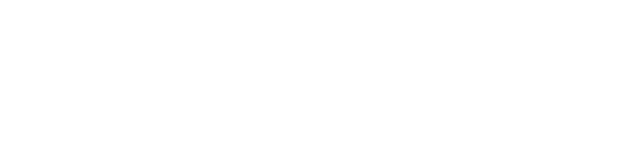
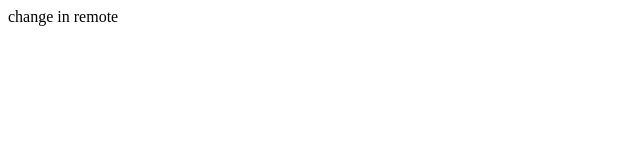
Before and after one commit to aomine53/new_repo, a plain HTML site: page index.html in a window 1280 px wide. Shown: the whole page, without its empty margins (0-640 px from the left). Drawn offline with Linux system fonts and the light colour scheme.

Commit message:
change by colleague1

```diff
--- a/index.html
+++ b/index.html
@@ -1,5 +1,6 @@
 <html>
 <head>
+  change in remote
 </head>
 <body>
 </body>
```
